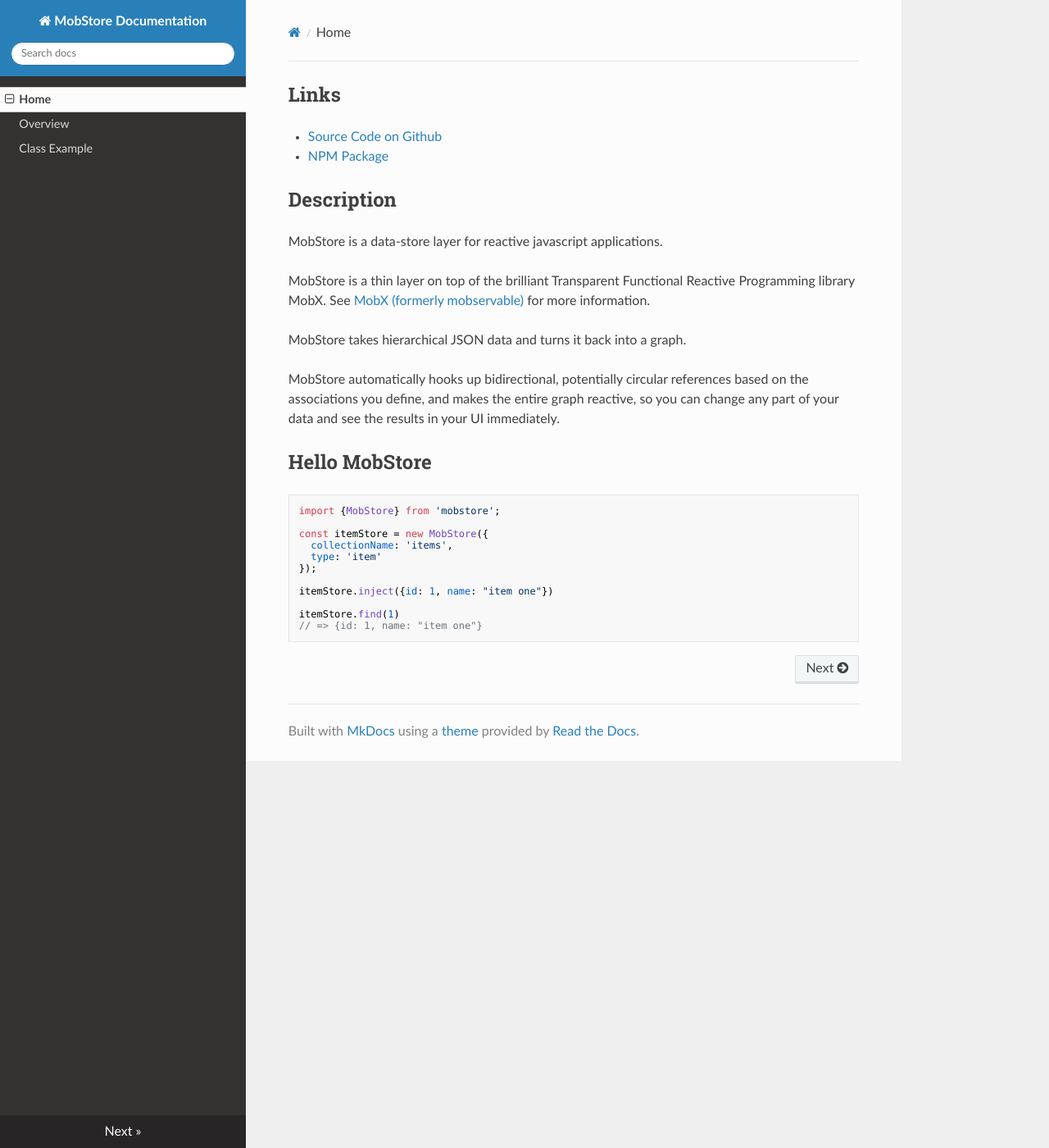
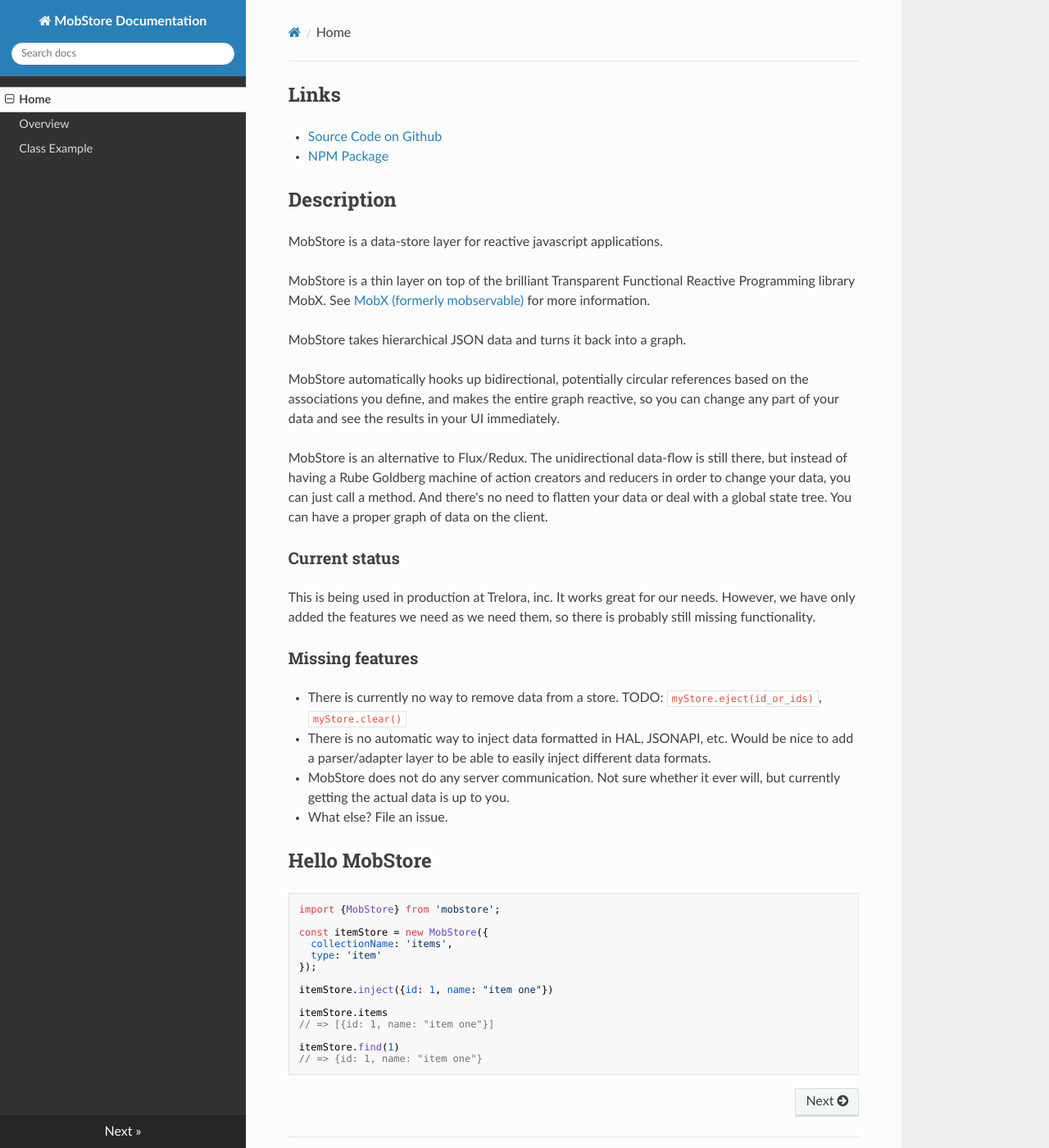
Before and after one commit to trelora/mobstore, an MkDocs documentation site: the page built from docs/index.md, in a window 1280 px wide and 1400 px high. Shown: the whole window at 82% size. Built offline with MkDocs 1.6.1, drawn with Linux system fonts in a browser that asks for light colours; nearby versions of some CDN libraries; old or Windows-style settings are respelled for this version of MkDocs.

````diff
--- a/docs/index.md
+++ b/docs/index.md
@@ -13,6 +13,19 @@ MobStore takes hierarchical JSON data and turns it back into a graph.
 
 MobStore automatically hooks up bidirectional, potentially circular references based on the associations you define, and makes the entire graph reactive, so you can change any part of your data and see the results in your UI immediately.
 
+MobStore is an alternative to Flux/Redux. The unidirectional data-flow is still there, but instead of having a Rube Goldberg machine of action creators and reducers in order to change your data, you can just call a method. And there's no need to flatten your data or deal with a global state tree. You can have a proper graph of data on the client.
+
+### Current status
+
+This is being used in production at Trelora, inc. It works great for our needs. However, we have only added the features we need as we need them, so there is probably still missing functionality.
+
+### Missing features
+
+* There is currently no way to remove data from a store. TODO: `myStore.eject(id_or_ids)`, `myStore.clear()`
+* There is no automatic way to inject data formatted in HAL, JSONAPI, etc. Would be nice to add a parser/adapter layer to be able to easily inject different data formats.
+* MobStore does not do any server communication. Not sure whether it ever will, but currently getting the actual data is up to you.
+* What else? File an issue.
+
 
 ## Hello MobStore
 
@@ -26,6 +39,9 @@ const itemStore = new MobStore({
 
 itemStore.inject({id: 1, name: "item one"})
 
+itemStore.items
+// => [{id: 1, name: "item one"}]
+
 itemStore.find(1)
 // => {id: 1, name: "item one"}
 ```
````
Also changed, not shown: README.md (+6 -4 lines).
